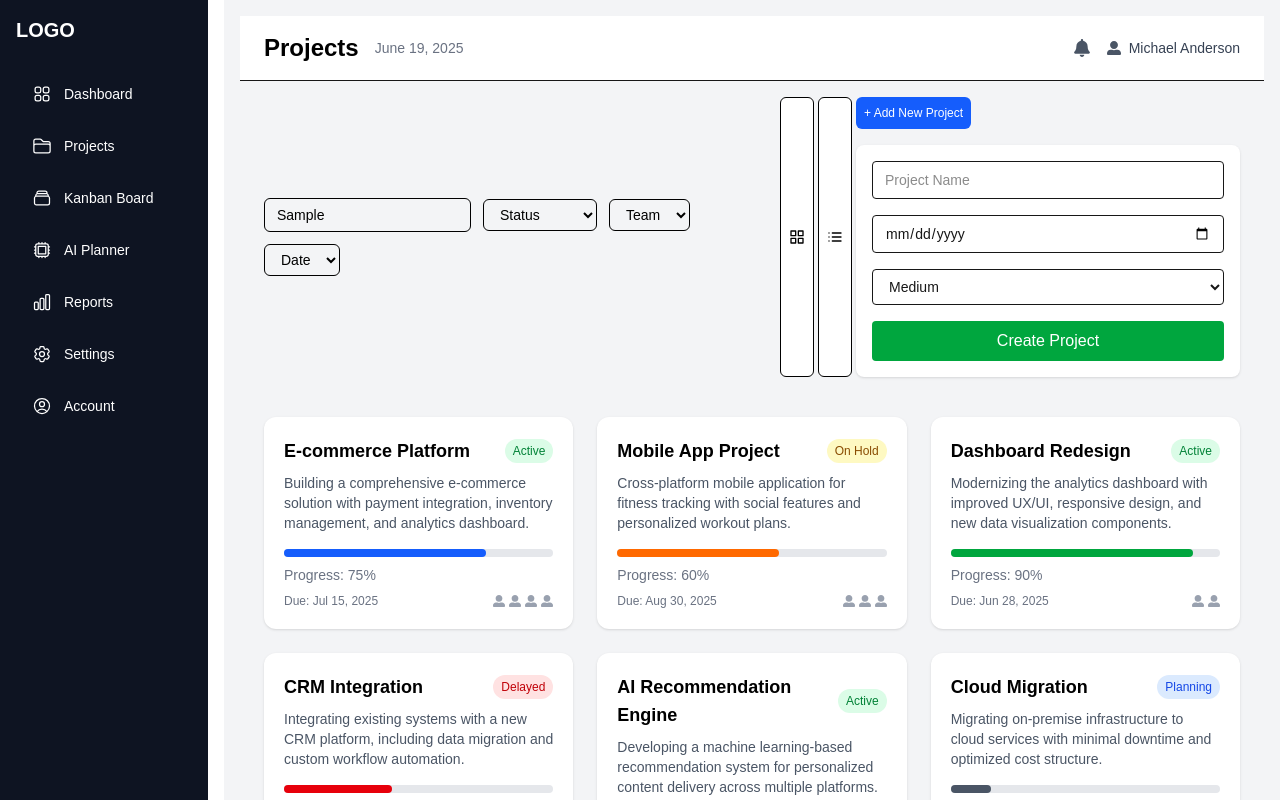
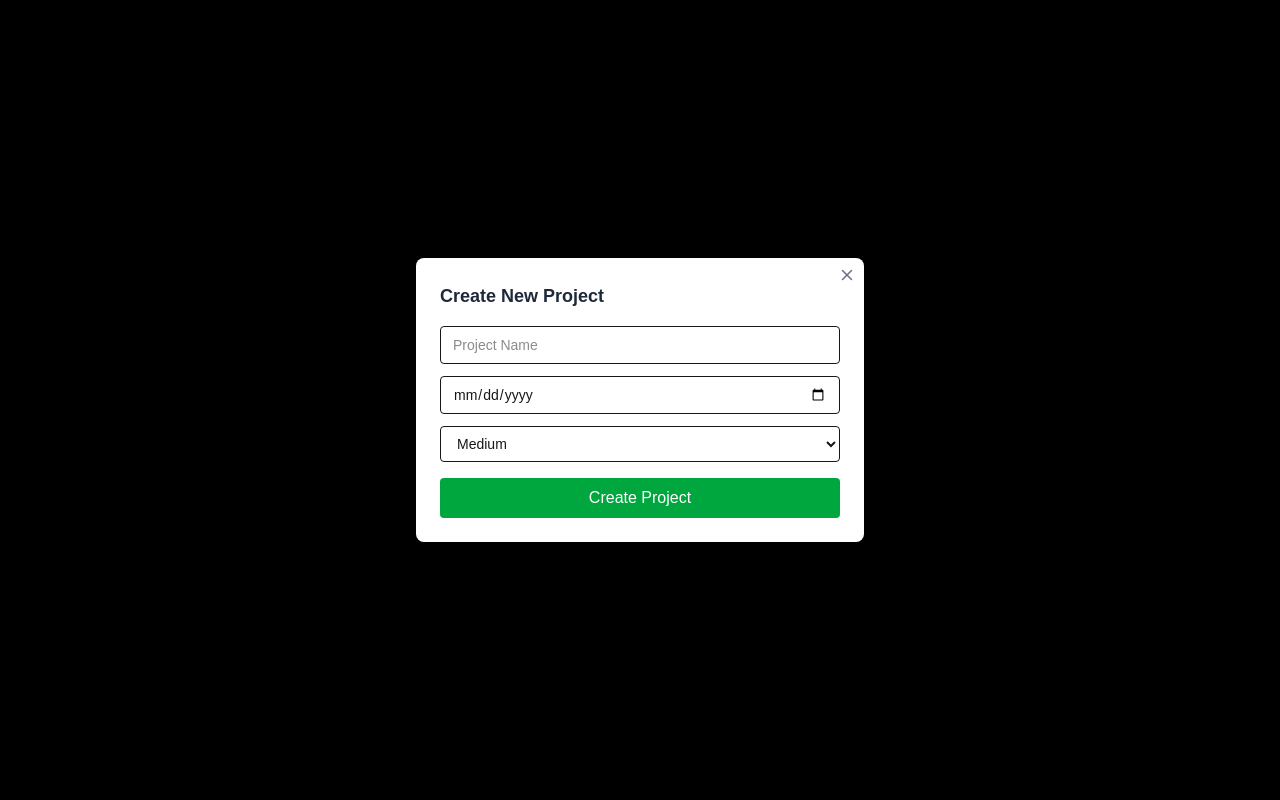
Before and after one commit to macworldgithub/project-management, a Next.js app: page /Projects in a window 1280 px wide. Both pictures are taken after typing "Sample" into the empty fields and a click on the button "+ Add New Project". Shown: the top 800 px of the page. Built offline with nearby package versions, Linux system fonts and the light colour scheme.

Commit message:
modal done

```diff
--- a/src/app/Projects/AddProject.tsx
+++ b/src/app/Projects/AddProject.tsx
@@ -1,9 +1,10 @@
 "use client";
 import { useState } from "react";
 import axios from "axios";
+import { XIcon } from "lucide-react";
 
 export default function AddProject() {
-  const [showForm, setShowForm] = useState(false);
+  const [showModal, setShowModal] = useState(false);
   const [name, setName] = useState("");
   const [deliveryDate, setDeliveryDate] = useState("");
   const [complexity, setComplexity] = useState("Medium");
@@ -31,7 +32,7 @@ export default function AddProject() {
         }
       );
       setSuccessMsg("Project created successfully!");
-      setShowForm(false);
+      setShowModal(false);
       setName("");
       setDeliveryDate("");
     } catch (error: any) {
@@ -45,35 +46,48 @@ export default function AddProject() {
   };
 
   return (
-    <div>
+    <>
       <button
         className="px-2 py-2 bg-blue-600 text-white rounded-md text-xs hover:bg-blue-700"
-        onClick={() => setShowForm(!showForm)}
+        onClick={() => setShowModal(true)}
       >
         + Add New Project
       </button>
 
-      {showForm && (
-        <div className="mt-4 bg-white shadow rounded-lg p-4 space-y-4 w-full sm:w-96">
+      {showModal && (
+        <div className="fixed inset-0 z-50 flex items-center justify-center bg-black bg-opacity-50">
+          <div className="bg-white rounded-lg p-6 w-full max-w-md relative">
+            {/* Close Button */}
+            <button
+              className="absolute top-2 right-2 text-gray-500 hover:text-red-600"
+              onClick={() => setShowModal(false)}
+            >
+              <XIcon size={18} />
+            </button>
+
+            <h2 className="text-lg font-semibold mb-4 text-gray-800">
+              Create New Project
+            </h2>
+
             <input
               type="text"
               placeholder="Project Name"
               value={name}
               onChange={(e) => setName(e.target.value)}
-            className="w-full border px-3 py-2 rounded text-sm"
+              className="w-full border px-3 py-2 rounded text-sm mb-3"
             />
 
             <input
               type="date"
               value={deliveryDate}
               onChange={(e) => setDeliveryDate(e.target.value)}
-            className="w-full border px-3 py-2 rounded text-sm"
+              className="w-full border px-3 py-2 rounded text-sm mb-3"
             />
 
             <select
               value={complexity}
               onChange={(e) => setComplexity(e.target.value)}
-            className="w-full border px-3 py-2 rounded text-sm"
+              className="w-full border px-3 py-2 rounded text-sm mb-4"
             >
               <option value="Low">Low</option>
               <option value="Medium">Medium</option>
@@ -89,10 +103,13 @@ export default function AddProject() {
             </button>
 
             {successMsg && (
-            <p className="text-green-600 text-sm font-medium">{successMsg}</p>
+              <p className="text-green-600 text-sm font-medium mt-3">
+                {successMsg}
+              </p>
             )}
           </div>
+        </div>
       )}
-    </div>
+    </>
   );
 }
```
Lines whose indentation alone changed are shown as unchanged.
